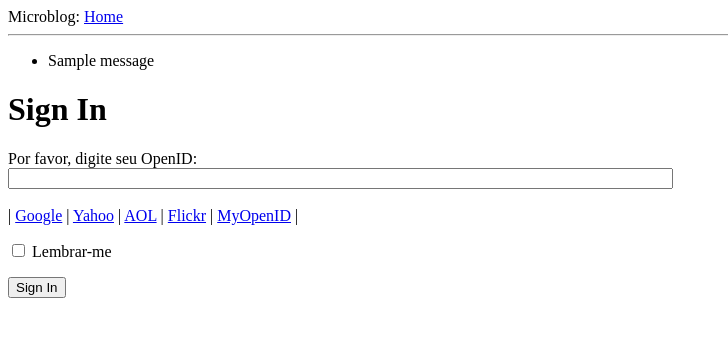
After one commit to horacioibrahim/microblog, a Flask app: page /login in a window 1280 px wide. The commit adds this page. Shown: the top 337 px of the page, without its empty margins (0-728 px from the left). Run offline with Flask 2, Linux system fonts and the light colour scheme; one stand-in notice (Sample message) is shown.

Commit message:
Capitulo 3 - Formularios Web - Pronto

```diff
--- a/app/__init__.py
+++ b/app/__init__.py
@@ -5,9 +5,9 @@ do módulo. Se necessário aprenda mais sobre __init__.py em:
 http://turing.com.br/pydoc/2.7/tutorial/modules.html#pacotes
 """
 from flask import Flask
-import sys
 
 app = Flask(__name__)
+app.config.from_object('config')
 # O Flask adiciona o diretorio ao sys.path, por isso,
 # é possível importar seu módulo após instanciar um objeto
 # da classe Flask
--- /dev/null
+++ b/app/forms.py
@@ -0,0 +1,12 @@
+# -*- coding: UTF-8 -*-
+"""
+Manipula os formulário Web
+"""
+
+from flask.ext.wtf import Form
+from wtforms import StringField, BooleanField
+from wtforms.validators import DataRequired
+
+class LoginForm(Form):
+	openid = StringField('openid', validators=[DataRequired()])
+	remember_me = BooleanField('remember_me', default=False)
--- a/app/templates/base.html
+++ b/app/templates/base.html
@@ -7,7 +7,18 @@
 {% endif %}
 </head>
 <body>
-<div>Microblog: <a href="/index">Home</a></div><hr>
+<div>Microblog: <a href="/index">Home</a></div>
+<hr>
+{% with messages = get_flashed_messages() %}
+	{% if messages %}
+		<ul>
+		{% for message in messages %}
+			<li>{{ message }}</li>
+		{% endfor %}
+		</ul>
+	{% endif %}
+{% endwith %}
+
 {% block content %}
 {% endblock %}
 </body>
--- /dev/null
+++ b/app/templates/login.html
@@ -0,0 +1,34 @@
+<!-- estendido do layout base.html  -->
+{% extends "base.html" %}
+
+{% block content %}
+<script type="text/javascript">
+	function set_openid(openid, pr)
+		{
+			u = openid.search('<username>')
+			if (u != -1) {
+				// openid requer o nome de usuário
+				user = prompt('Enter your ' + pr +  ' username:')
+				openid = openid.substr(0, u) + user
+			}
+			form = document.forms['login']
+			form.elements['openid'].value = openid
+		}
+</script>
+<h1>Sign In</h1>
+<form action="" method="post" name="login">
+	{{ form.hidden_tag() }}
+	<p>
+		Por favor, digite seu OpenID:<br/>
+		{{ form.openid(size=80) }}<br>
+		{% for error in form.errors %}
+			<span style="color: red;">[{{ errir }}]</span>
+		{% endfor %}<br>
+		| {% for pr in providers %}
+			<a href="javascript:set_openid('{{ pr.url }}', '{{ pr.name }}');">{{ pr.name }}</a> |
+		{% endfor %}
+	</p>
+	<p>{{ form.remember_me }} Lembrar-me</p>
+	<p><input type="submit" value="Sign In"></p>
+</form>
+{% endblock %}
--- a/app/views.py
+++ b/app/views.py
@@ -3,8 +3,11 @@
 Este módulo contém as views (ou manipuladores) que respondem
 as requisições HTTP.
 """
-from flask import render_template
+from flask import render_template, flash, redirect
 from app import app
+from .forms import LoginForm
+
+# a função index foi ocultada para resumir
 
 @app.route('/')
 @app.route('/index')
@@ -14,3 +17,15 @@ def index():
 	{'author': {'nickname': 'Susan'}, 'body': 'Os trapalhoes foi legal!'}]
 
 	return render_template('index.html', title='Home', user=user, posts=posts)
+
+@app.route('/login', methods=['GET', 'POST'])
+def login():
+	form = LoginForm()
+	if form.validate_on_submit():
+		flash('Login requested for OpenID="%s", remember_me=%s' %
+				(form.openid.data, str(form.remember_me.data)))
+		return redirect('/index')
+	return render_template('login.html',
+  					title='Sigin In',
+  					form=form,
+  					providers=app.config['OPENID_PROVIDERS'])
```
Also changed, not shown: config.py (added, +14 -0 lines).
